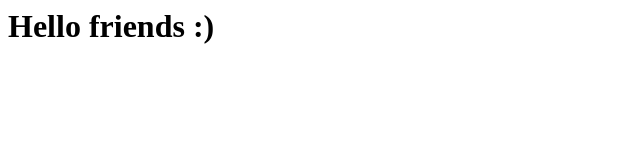
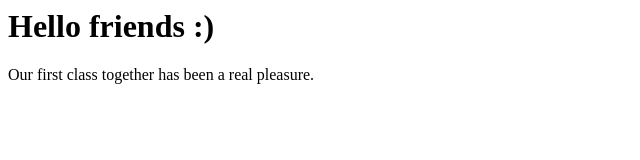
Before and after one commit to stephencockerill/kc_helloworld, a plain HTML site: page index.html in a window 1280 px wide. Shown: the whole page, without its empty margins (0-640 px from the left). Drawn offline with Linux system fonts and the light colour scheme.

Commit message:
add paragraph

```diff
--- a/index.html
+++ b/index.html
@@ -1,3 +1,4 @@
 <html>
   <h1>Hello friends :)</h1>
+  <p>Our first class together has been a real pleasure.</p>
 </html>
```
